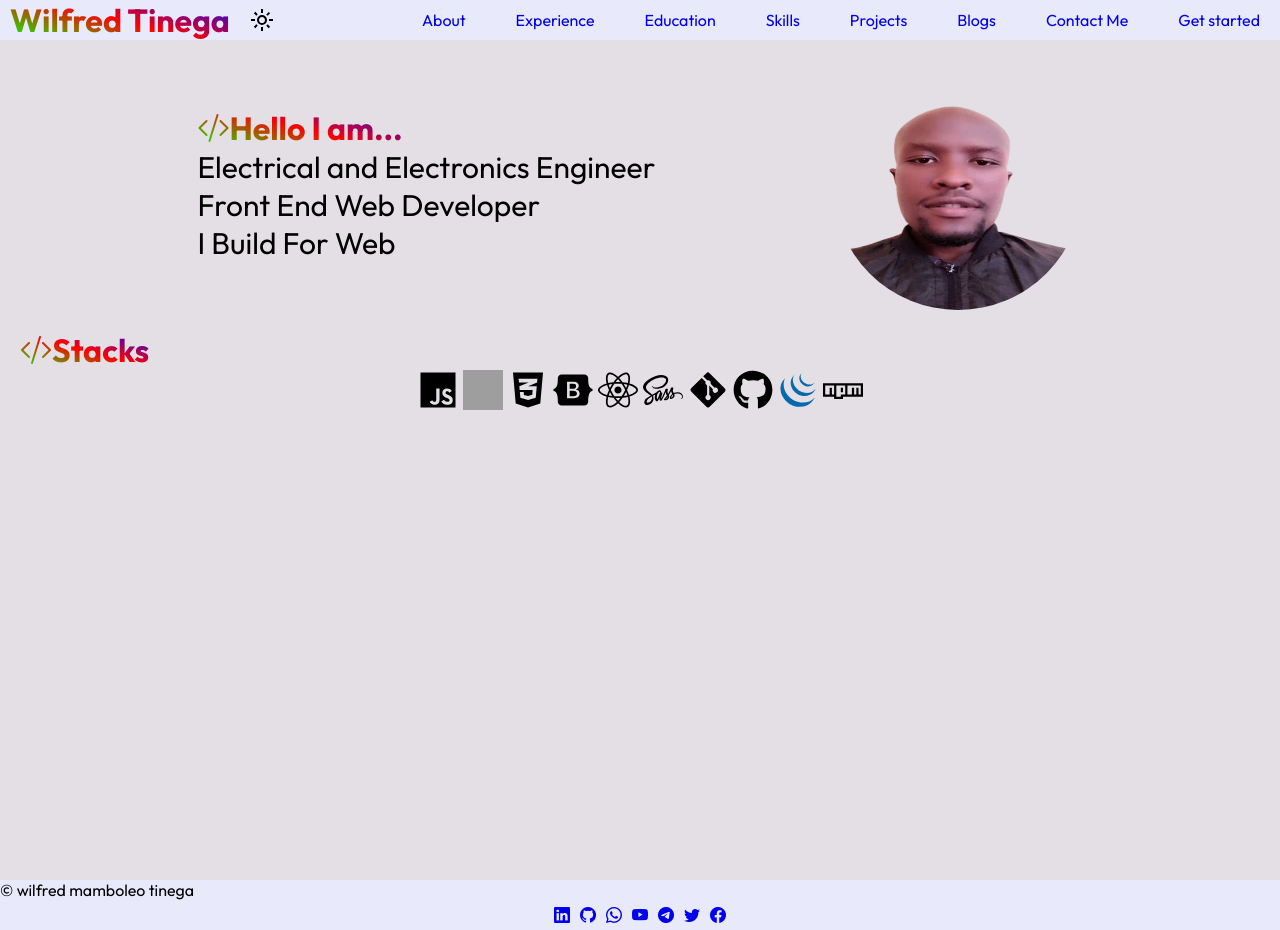
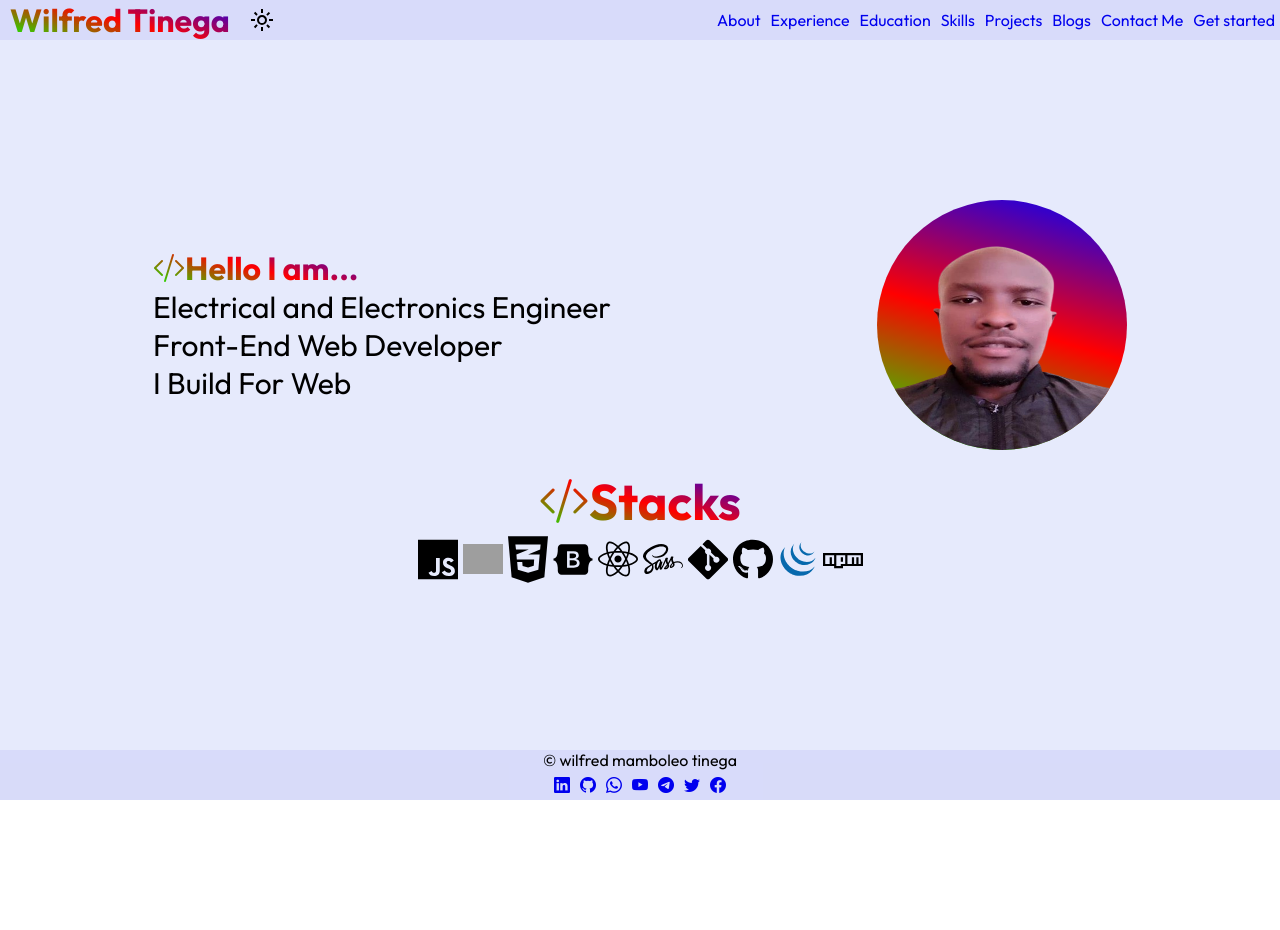
Before and after one commit to WilfredTinega/WilfredTinega, a React (Vite) app: page / in a window 1280 px wide. After the commit the page ends 800 px from the top, so only its background shows below. Built offline with nearby package versions, Linux system fonts and the light colour scheme; grey boxes are pictures that could not be loaded.

Commit message:
done home page

```diff
--- a/src/App.jsx
+++ b/src/App.jsx
@@ -14,7 +14,7 @@ import Education from './pages/Education'
 export default function
 () {
   return (
-    <div>
+    <>
       <Navbar />
       <Routes>
         <Route path='/' element = {<Home />} />
@@ -27,6 +27,6 @@ export default function
         <Route path='/contact-me' element = {<Contacts />} />
       </Routes>
       <Footer />
-    </div>
+    </>
   )
 }
--- a/src/components/Navbar.jsx
+++ b/src/components/Navbar.jsx
@@ -1,18 +1,51 @@
-import React from 'react'
+import React, { useEffect, useRef, useState } from 'react'
 import { Assests } from '../assets/Assests'
-import { Link } from 'react-router-dom';
-import "../frameworks/Frameworks"
+import { Link, useNavigate } from 'react-router-dom';
 
 export const Navbar = () => {
+  const [visible, setVisible] = useState(false);
+  const navbarRef = useRef(null);
+  const navbarListRef = useRef(null);
+  const navigate = useNavigate();
+
+  const toggleNav = () => {
+    setVisible((prev) => !prev);
+  };
+
+  // Effect to disable scrolling when the navbar is active
+  // Add event listener for clicks outside the navbar
+  useEffect(() => {
+    document.addEventListener('mousedown', handleClickOutside);
+
+    // Cleanup the event listener on component unmount
+    return () => {
+      document.removeEventListener('mousedown', handleClickOutside);
+    };
+  }, []);
+
+  const handleClickOutside = (e) => {
+    if (navbarListRef.current && !navbarListRef.current.contains(e.target) &&
+        navbarRef.current && !navbarRef.current.contains(e.target)) {
+      setVisible(false); // Close the navbar
+    }
+  };
+
+  // Handle home link click (navigate to home)
+  const handleHomeClick = () => {
+    navigate('/'); // Navigates to the home route
+    setVisible(false); // Close the navbar when the home link is clicked
+  };
+
   return (
-    <div className="navbar">
+    <div className="navbar" ref={navbarRef}>
         <div className="navbar-heading">
-            <i className='bi-list'></i>
-            <i className='bi-x'></i>
-            <Link to= "/"><h1><span>Wilfred Tinega</span></h1></Link>
+            <Link to= "/"><h1  onClick={handleHomeClick}><span>Wilfred Tinega</span></h1></Link>
             <img src={Assests.light_mode} alt="" />
+            <i className='bi-list' onClick={toggleNav}></i>
         </div>
-        <ul className='navbar-list'>
+        <ul  ref={navbarListRef}
+        className={`navbar-list ${visible ? 'active' : ''}`}
+        onClick={() => setVisible(false)}>
             <li> <Link to="/about">About</Link> </li>
             <li> <Link to="/experience">Experience</Link> </li>
             <li> <Link to="/education">Education</Link> </li>
--- a/src/index.css
+++ b/src/index.css
@@ -3,6 +3,34 @@
   margin: 0;
   padding: 0;
   font-family: "Outfit", serif;
+}
+
+@keyframes fadeIn {
+  0% {
+    opacity: 0;
+  }
+  50% {
+    opacity: 1;
+  }
+  100% {
+    opacity: 1;
+  }
+}
+@keyframes topImage {
+  0% {
+    transform: rotate(0deg);
+    background-image: linear-gradient(16deg, lime, red, blue);
+  }
+  100% {
+    transform: rotate(360deg);
+  }
+}
+#root {
+  min-height: 100vh;
+  display: flex;
+  flex-direction: column;
+  justify-content: space-between;
+  background-color: rgba(147, 165, 240, 0.233);
 }
 
 .navbar {
@@ -35,32 +63,27 @@
   font-size: 32px;
   display: none;
 }
-.navbar .navbar-heading .bi-x {
-  display: inline-block;
-  font-size: 32px;
-  display: none;
-}
 .navbar .navbar-list {
   display: flex;
-  justify-content: space-between;
-  align-items: center;
-  gap: 10px;
+  justify-content: flex-end;
   list-style-type: none;
+  flex-wrap: wrap;
+  gap: 0;
 }
 .navbar .navbar-list li {
   cursor: pointer;
-  padding: 10px;
+  border-radius: 50px;
+  padding: 5px;
+}
+.navbar .navbar-list li:hover {
+  background-color: rgba(116, 116, 246, 0.134);
 }
 .navbar .navbar-list a {
   text-decoration: none;
-  padding: 5px 10px;
-  border-radius: 50px;
-}
-.navbar .navbar-list a:hover {
-  background-color: rgba(116, 116, 246, 0.134);
+  padding: 0;
 }
 
-@media screen and (max-width: 425px) {
+@media screen and (max-width: 800px) {
   .navbar {
     display: block;
   }
@@ -79,6 +102,9 @@
     gap: 20px;
     padding: 10px;
   }
+  .navbar .navbar-heading h1 {
+    font-size: 20px;
+  }
   .navbar .navbar-heading i,
   .navbar .navbar-heading span {
     cursor: pointer;
@@ -86,14 +112,13 @@
   .navbar .navbar-heading .bi-list {
     display: inline-block;
     font-size: 32px;
-    display: none;
   }
   .navbar .navbar-list {
-    display: block;
     background-color: rgb(185, 185, 185);
     width: 100%;
-    min-height: 50vh;
     display: none;
+    flex: 1;
+    min-height: 90vh;
   }
   .navbar .navbar-list li {
     cursor: pointer;
@@ -107,11 +132,15 @@
   .navbar .navbar-list a:hover {
     background-color: rgba(116, 116, 246, 0.134);
   }
+  .navbar .navbar-list.active {
+    display: block;
+    position: absolute;
+  }
 }
 .home-page {
-  min-height: 100vh;
-  background-color: rgba(143, 121, 143, 0.238);
   padding: 20px;
+  animation-name: fadeIn;
+  animation-duration: 1s;
 }
 .home-page span {
   background-image: linear-gradient(16deg, lime, red, blue);
@@ -125,19 +154,31 @@
   margin-bottom: 20px;
   display: flex;
   align-items: center;
-  justify-content: space-evenly;
+  justify-content: space-around;
+  animation-name: fadeIn;
+  animation-duration: 1.5s;
 }
 .home-page .home-top img {
   width: 250px;
   height: 250px;
   border-radius: 50%;
+  animation-name: topImage;
+  animation-duration: 2s;
+  animation-iteration-count: 1;
+  animation-timing-function: linear;
 }
 .home-page .home-top p {
   font-size: 30px;
 }
 .home-page .home-bottom {
-  margin: 0 auto;
-  max-width: 100%;
+  animation-name: fadeIn;
+  animation-duration: 3s;
+}
+.home-page .home-bottom h1 {
+  text-align: center;
+  font-size: 50px;
+  animation-name: fadeIn;
+  animation-duration: 4s;
 }
 .home-page .home-bottom .stacks {
   display: flex;
@@ -149,9 +190,42 @@
 }
 .home-page .home-bottom .stacks img {
   width: 40px;
-  height: 40px;
 }
 
+@media screen and (max-width: 800px) {
+  .home-top {
+    margin-bottom: 20px;
+    display: flex;
+    align-items: center;
+    justify-content: space-around;
+    animation-name: fadeIn;
+    animation-duration: 1.5s;
+  }
+  .home-top img {
+    width: 250px;
+    height: 250px;
+    border-radius: 50%;
+    animation-name: topImage;
+    animation-duration: 2s;
+    animation-iteration-count: 1;
+    animation-timing-function: linear;
+    display: none;
+  }
+  .home-top p {
+    font-size: 30px;
+  }
+  .stacks {
+    display: flex;
+    justify-content: center;
+    align-items: center;
+    list-style-type: none;
+    flex-wrap: wrap;
+    gap: 5px;
+  }
+  .stacks img {
+    border-radius: 20px;
+  }
+}
 .about-page span {
   background-image: linear-gradient(16deg, lime, red, blue);
   background-clip: text;
@@ -216,6 +290,7 @@
 }
 
 .footer {
+  text-align: center;
   background-color: rgba(183, 183, 244, 0.3);
 }
 .footer ul {
--- a/src/index.scss
+++ b/src/index.scss
@@ -4,6 +4,37 @@
     margin: 0;
     padding: 0;
     font-family: "Outfit", serif;
+}
+
+@keyframes fadeIn {
+    0%{
+        opacity: 0;
+    }
+    50%{
+        opacity: 1;
+    }
+    100%{
+        opacity: 1;
+    }
+}
+
+@keyframes topImage{
+    0%{
+        transform: rotate(0deg);
+        background-image: linear-gradient(16deg, lime,red,blue);
+    }
+
+    100%{
+        transform: rotate(360deg);
+    }
+}
+
+#root{
+    min-height: 100vh;
+    display: flex;
+    flex-direction: column;
+    justify-content: space-between;
+    background-color: rgba(147, 165, 240, 0.233);
 }
 
 @mixin wrap{
@@ -50,39 +81,32 @@
             font-size: 32px;
             display: none;
         }
-        .bi-x{
-            display: inline-block;
-            font-size: 32px;
-            display: none;
-        }
     }
 
     .navbar-list{
         display: flex;
-        justify-content: space-between;
-        align-items: center;
-        gap: 10px;
+        justify-content: flex-end;
         list-style-type: none;
+        flex-wrap: wrap;
+        gap: 0;
 
         li{
             cursor: pointer;
-            padding: 10px;
+            border-radius: 50px;
+            padding: 5px;
+        }
+        li:hover{
+            background-color: rgba(116, 116, 246, 0.134);
         }
 
         a{
             text-decoration: none;
-            padding: 5px 10px;
-            border-radius: 50px;
-        }
-
-        a:hover{
-            background-color: rgba(116, 116, 246, 0.134);
-
+            padding: 0;
         }
     }
 }
 
-@media screen and (max-width:425px) {
+@media screen and (max-width:800px) {
     .navbar{
         display: block;
         @include wrap;
@@ -94,6 +118,10 @@
             gap: 20px;
             padding: 10px;
 
+            h1{
+                font-size: 20px;
+            }
+
             i,
             span{
                 cursor: pointer;
@@ -102,16 +130,15 @@
             .bi-list{
                 display: inline-block;
                 font-size: 32px;
-                display: none;
             }
         }
 
         .navbar-list{
-            display: block;
             background-color: rgba(185, 185, 185, 1);
             width: 100%;
-            min-height: 50vh;
             display: none;
+            flex: 1;
+            min-height: 90vh;
 
             li{
                 cursor: pointer;
@@ -129,26 +156,38 @@
 
             }
         }
+
+        .navbar-list.active {
+            display: block;
+            position: absolute;
+        }
     }
 }
 
 .home-page{
     @include wrap;
-    min-height: 100vh;
-    background-color: rgba(143, 121, 143, 0.238);
     padding: 20px;
+    animation-name: fadeIn;
+    animation-duration: 1s;
 
     .home-top{
         margin-bottom: 20px;
         display: flex;
         align-items: center;
-        justify-content: space-evenly;
+        justify-content:space-around;
+        animation-name: fadeIn;
+        animation-duration: 1.5s;
 
         img{
             width: 250px;
             height: 250px;
             border-radius: 50%;
+            animation-name: topImage;
+            animation-duration: 2s;
+            animation-iteration-count: 1;
+            animation-timing-function: linear;
         }
+
         p{
             font-size: 30px;
         }
@@ -156,8 +195,15 @@
     }
 
     .home-bottom{
-        margin: 0 auto;
-        max-width: 100%;
+        animation-name: fadeIn;
+        animation-duration: 3s;
+
+        h1{
+           text-align: center;
+           font-size: 50px;
+            animation-name: fadeIn;
+            animation-duration: 4s;
+        }
 
         .stacks{
             display: flex;
@@ -169,10 +215,52 @@
 
             img{
                 width: 40px;
-                height: 40px;
             }
         }
     }
+}
+
+@media screen and (max-width:800px) {
+    .home-top{
+        margin-bottom: 20px;
+        display: flex;
+        align-items: center;
+        justify-content:space-around;
+        animation-name: fadeIn;
+        animation-duration: 1.5s;
+
+        img{
+            width: 250px;
+            height: 250px;
+            border-radius: 50%;
+            animation-name: topImage;
+            animation-duration: 2s;
+            animation-iteration-count: 1;
+            animation-timing-function: linear;
+            display: none;
+        }
+
+        p{
+            font-size: 30px;
+        }
+
+    }
+
+    .stacks{
+        display: flex;
+        justify-content: center;
+        align-items: center;
+        list-style-type: none;
+        flex-wrap: wrap;
+        gap: 5px;
+
+        img{
+            border-radius: 20px;
+        }
+
+
+    }
+
 }
 
 .about-page{
@@ -204,7 +292,7 @@
 }
 
 .footer{
-
+    text-align: center;
     background-color: rgba(183, 183, 244, 0.3);
     ul{
         display: flex;
--- a/src/main.jsx
+++ b/src/main.jsx
@@ -1,4 +1,3 @@
-import { StrictMode } from 'react'
 import { createRoot } from 'react-dom/client'
 import './index.css'
 import App from './App.jsx'
--- a/src/pages/Home.jsx
+++ b/src/pages/Home.jsx
@@ -7,9 +7,27 @@ export default function Home() {
             <div className='home-top'>
                 <div>
                     <h1><span><i class="bi-code-slash"></i>Hello I am...</span></h1>
-                    <p>Electrical and Electronics Engineer</p>
-                    <p>Front End Web Developer</p>
-                    <p>I Build For Web</p>
+                    <p>
+                      <tt>Electrical </tt>
+                      <tt>and </tt>
+                      <tt>Electronics </tt>
+                      <tt>Engineer</tt>
+
+                    </p>
+                    <p>
+                      <tt>Front-</tt>
+                      <tt>End </tt>
+                      <tt>Web </tt>
+                      <tt>Developer</tt>
+                    </p>
+                    <p>
+                      <tt>I </tt>
+                      <tt>Build </tt>
+                      <tt>For </tt>
+                      <tt>Web</tt>
+                      <tt></tt>
+                      <tt></tt>
+                      </p>
                 </div>
                 <img src={Assests.lowkieman} alt=""/>
             </div>
```
Also changed, not shown: src/frameworks/Frameworks.js (deleted, +0 -14 lines), 2 other files (tests, documents, lock files or other folders).
